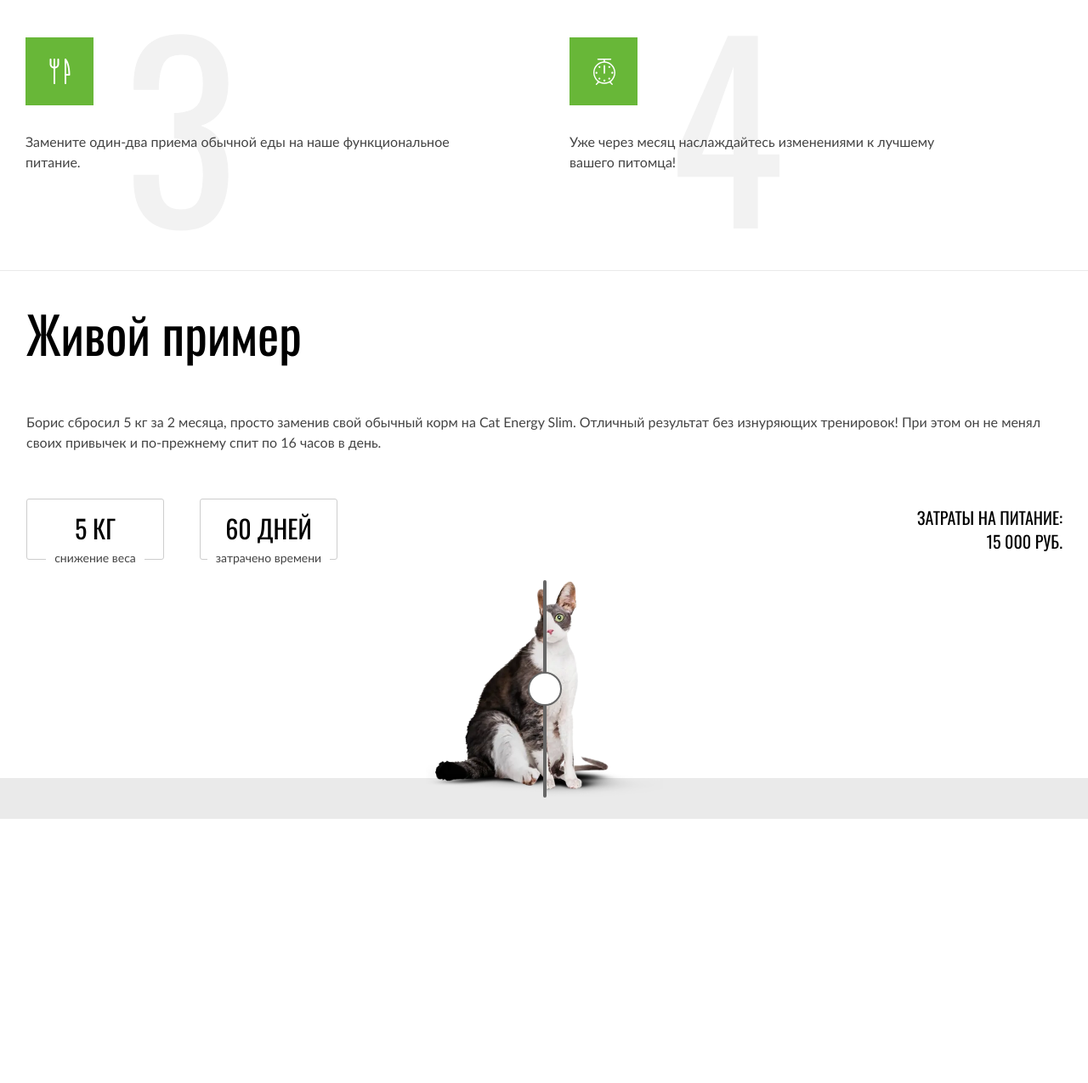
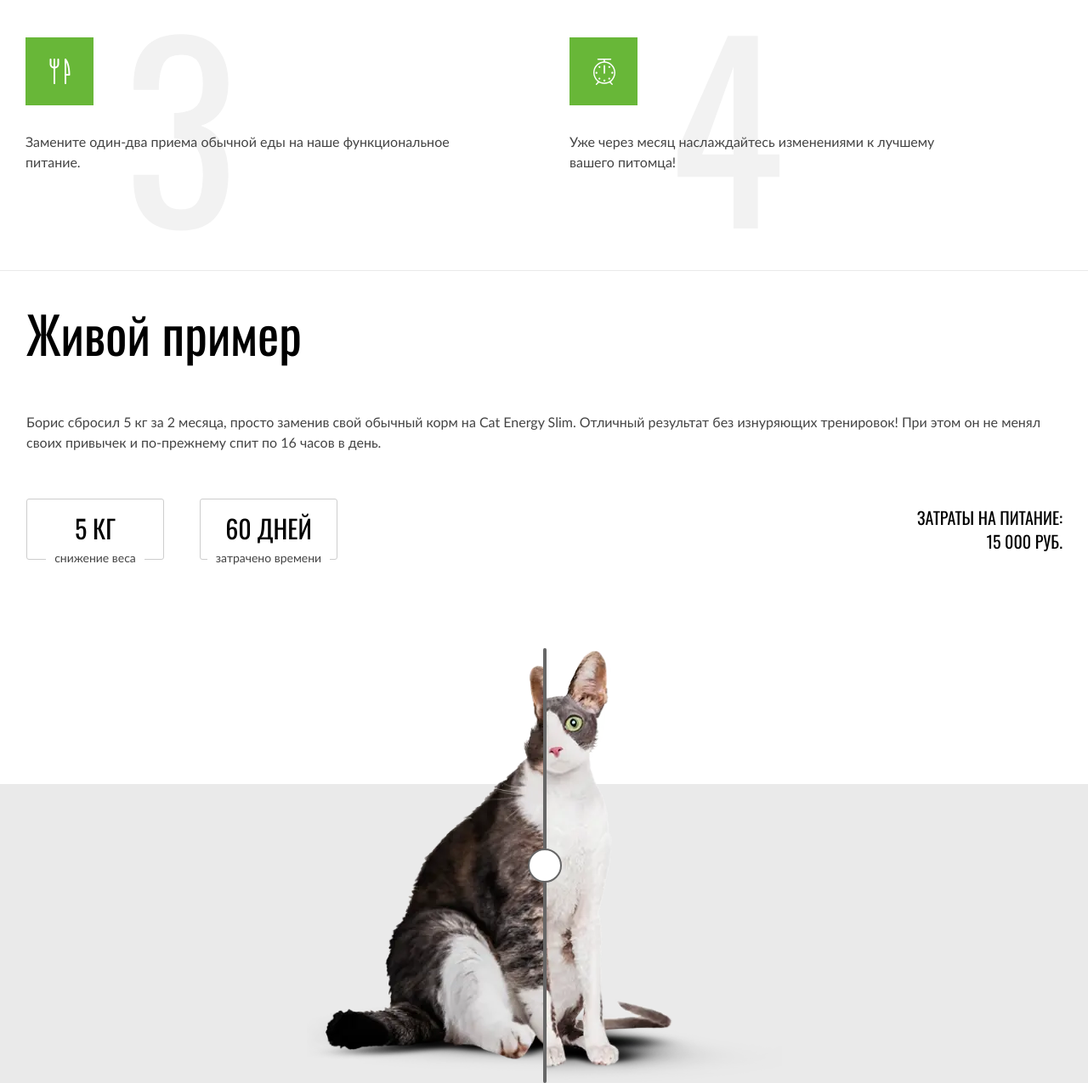
Before and after one commit to htmlacademy-adaptive/1981559-cat-energy-27, a website: page source/index.html in a window 1280 px wide. Shown: the part 2078-3353 px from the top of the page at 85% size. Before the commit the page ends 3042 px from the top, so only its background shows below. Drawn offline with nearby package versions, Linux system fonts and the light colour scheme; files that its build step writes are made by us from their sources.

Commit message:
principles tablet done

```diff
--- a/source/scss/main/example.scss
+++ b/source/scss/main/example.scss
@@ -12,7 +12,7 @@
       position: absolute;
       content: "";
       width: 100%;
-      height: 92.4%;
+      height: 61.5%;
       background-color: $white;
       top: 1px;
       left: 0;
@@ -59,6 +59,7 @@
     display: grid;
     grid-template-columns: 1fr 186px;
     gap: 20px;
+    margin-bottom: 80px;
   }
 }
 
@@ -149,12 +150,22 @@
   width: 280px;
   height: 256px;
   margin: 0 auto;
+
+  @media (min-width: $tablet-width) {
+    width: 560px;
+    height: 512px;
+  }
 }
 
 .example__image {
   position: absolute;
   top: 0;
   left: 0;
+
+  @media (min-width: $tablet-width) {
+    width: 560px;
+    height: 512px;
+  }
 }
 
 .example__image--before {
```
